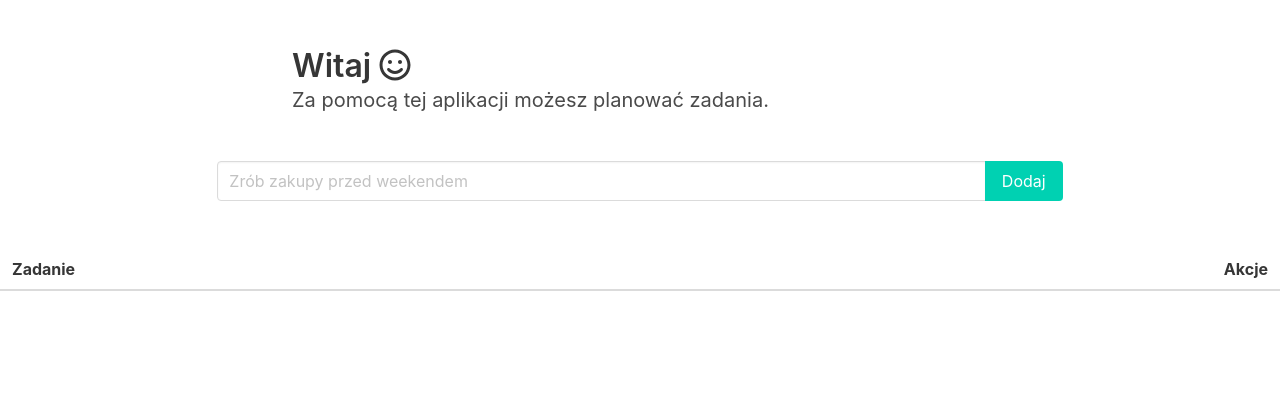
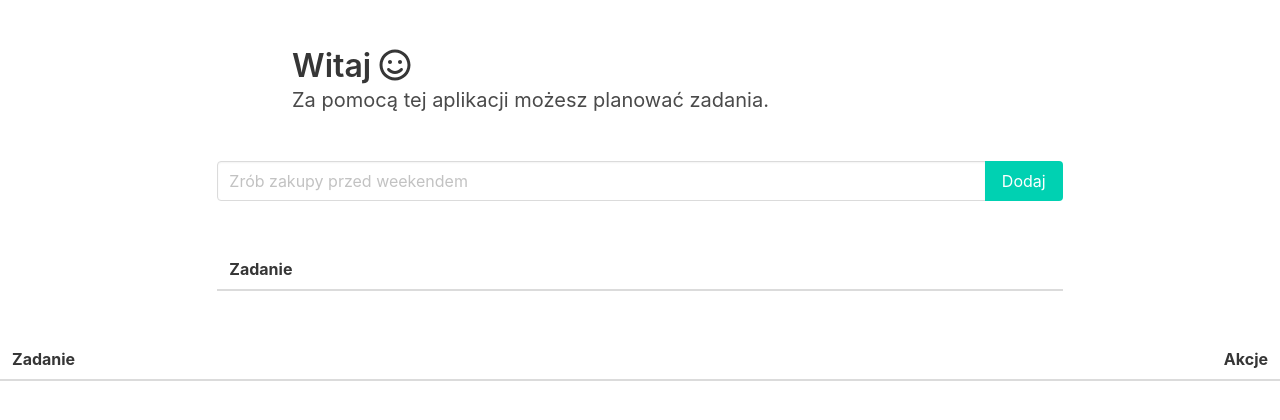
Before and after one commit to p-golinski/todo-list, a website: page client/index.html in a window 1280 px wide. Drawn offline with nearby package versions, Linux system fonts and the light colour scheme; no server answers.

Commit message:
Update index.html

```diff
--- a/client/index.html
+++ b/client/index.html
@@ -36,6 +36,24 @@
 </div>
     <div class="columns is-centered">
   <div class="column is-8">
+    <div class="notification is-hidden is-light" id="addTaskMsg"></div>
+  </div>
+</div>
+    <div class="columns is-centered">
+  <div class="column is-8">
+    <table class="table is-fullwidth is-striped">
+      <thead>
+        <tr>
+          <th>Zadanie</th>
+        </tr>
+      </thead>
+      <tbody id="tasksList">
+      </tbody>
+    </table>
+  </div>
+</div>
+    <div class="columns is-centered">
+  <div class="column is-8">
     <div class="notification is-hidden is-light" id="tasksListMsg"></div>
   </div>
 </div>
@@ -49,9 +67,6 @@
   <tbody id="tasksList">
   </tbody>
 </table>
-  </div>
-</div>
-
     <script src="index.js"></script>
   </body>
 </html>
```
